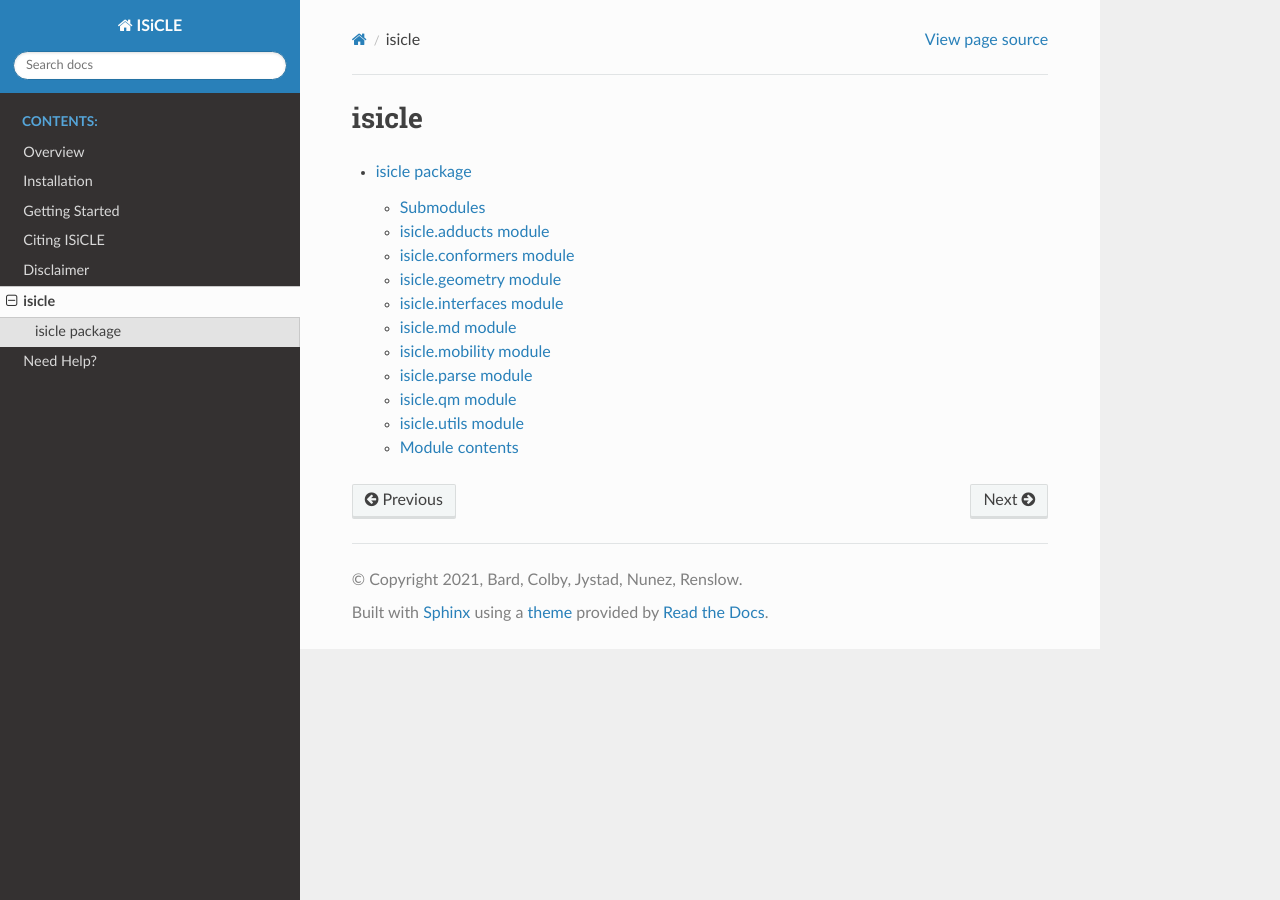
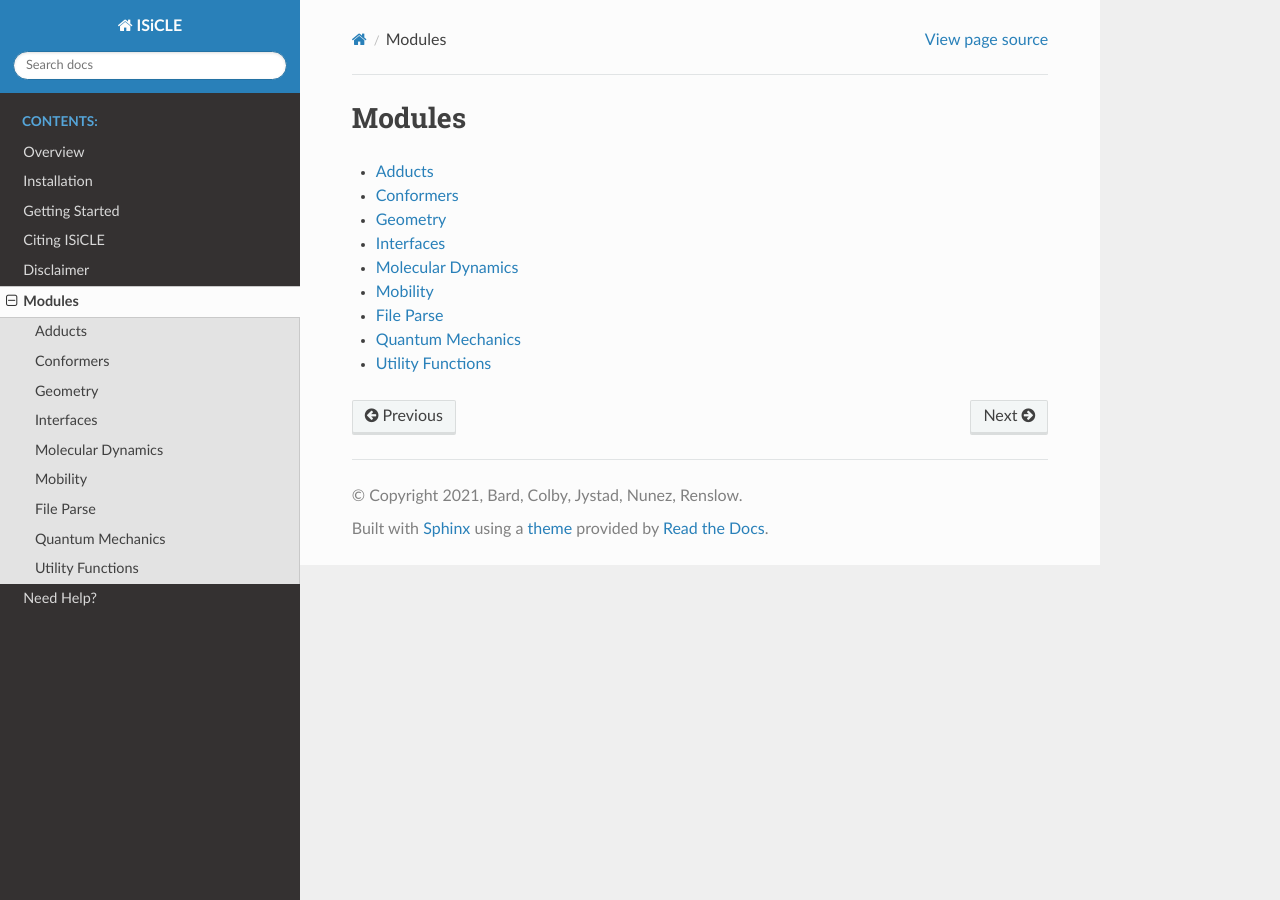
Before and after one commit to amyjystad/isicle-docs, a Sphinx documentation site: the page built from source/modules.rst, in a window 1280 px wide. Built offline with Sphinx 7.4.7 and the Read the Docs theme 2.0.0, drawn with Linux system fonts in a browser that asks for light colours.

Commit message:
Reorganize modules

```diff
--- a/source/isicle.rst
+++ b/source/isicle.rst
@@ -1,85 +1,71 @@
-isicle package
-==============
-
-Submodules
-----------
-
-isicle.adducts module
----------------------
+Adducts
+=======
 
 .. automodule:: isicle.adducts
    :members:
    :undoc-members:
    :show-inheritance:
 
-isicle.conformers module
-------------------------
+Conformers
+==========
 
 .. automodule:: isicle.conformers
    :members:
    :undoc-members:
    :show-inheritance:
 
-isicle.geometry module
-----------------------
+Geometry
+========
 
 .. automodule:: isicle.geometry
    :members:
    :undoc-members:
    :show-inheritance:
 
-isicle.interfaces module
-------------------------
+Interfaces
+==========
 
 .. automodule:: isicle.interfaces
    :members:
    :undoc-members:
    :show-inheritance:
 
-isicle.md module
-----------------
+Molecular Dynamics
+==================
 
 .. automodule:: isicle.md
    :members:
    :undoc-members:
    :show-inheritance:
 
-isicle.mobility module
-----------------------
+Mobility
+========
 
 .. automodule:: isicle.mobility
    :members:
    :undoc-members:
    :show-inheritance:
 
-isicle.parse module
--------------------
+File Parse
+==========
 
 .. automodule:: isicle.parse
    :members:
    :undoc-members:
    :show-inheritance:
 
-isicle.qm module
-----------------
+Quantum Mechanics
+=================
 
 .. automodule:: isicle.qm
    :members:
    :undoc-members:
    :show-inheritance:
 
-isicle.utils module
--------------------
+Utility Functions
+=================
 
 .. automodule:: isicle.utils
    :members:
    :undoc-members:
    :show-inheritance:
-
-Module contents
----------------
-
-.. automodule:: isicle
-   :members:
-   :undoc-members:
-   :show-inheritance:
--- a/source/modules.rst
+++ b/source/modules.rst
@@ -1,5 +1,5 @@
-isicle
-======
+Modules
+=======
 
 .. toctree::
    :maxdepth: 4
```
Also changed, not shown: .readthedocs.yaml (added).
